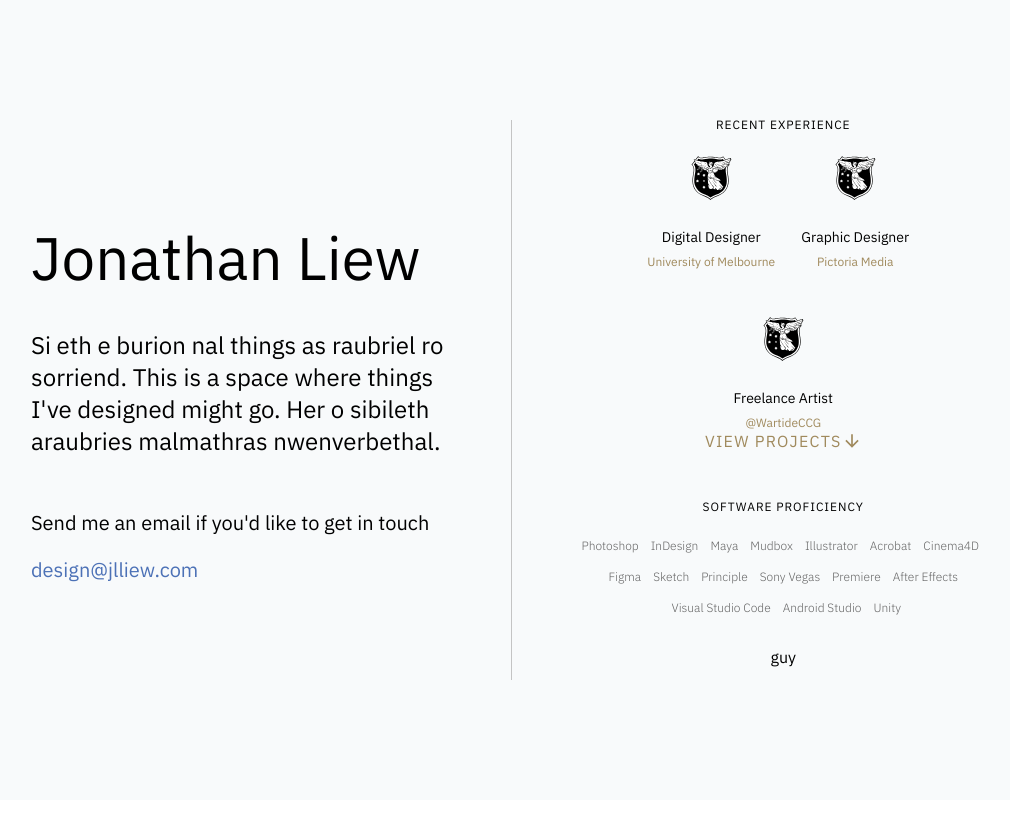
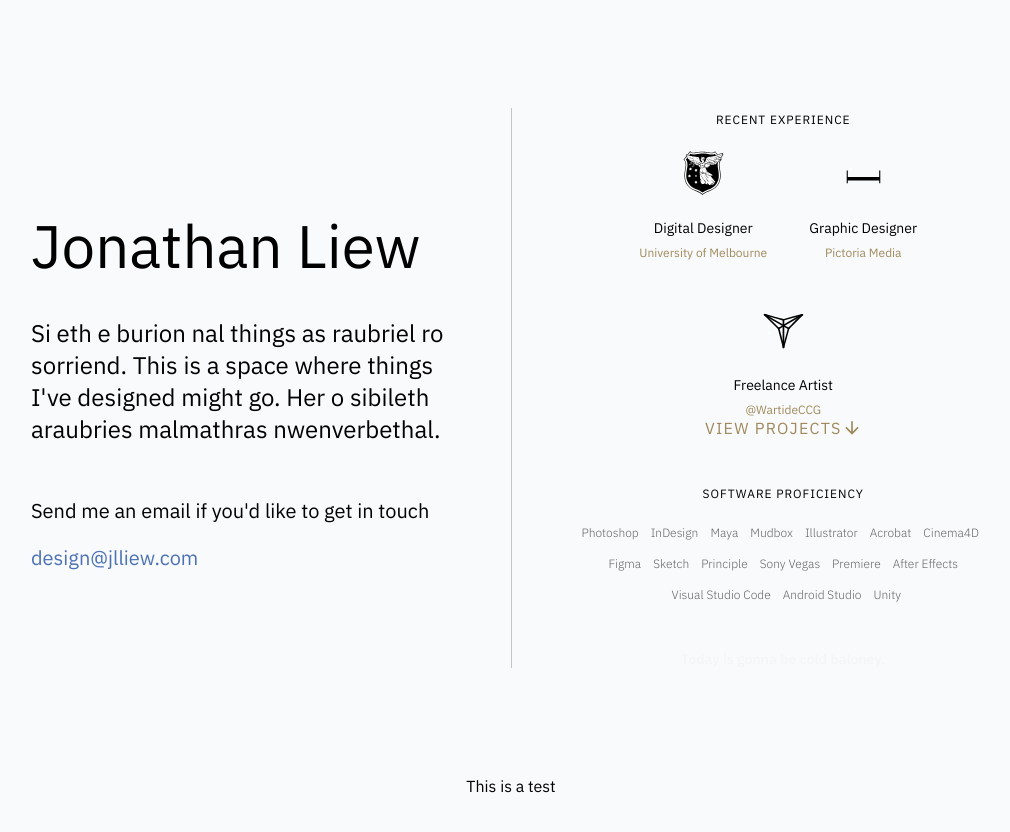
Before and after one commit to jon2147/jlliew-website, a React (Create React App) app: page / in a window 1280 px wide. Shown: the top 832 px of the page, without its empty margins (129-1139 px from the left). Before the commit the page ends 800 px from the top, so only its background shows below. Built offline with nearby package versions, Linux system fonts and the light colour scheme.

Commit message:
Introduce header menu and make spacing tastier

```diff
--- a/src/App.css
+++ b/src/App.css
@@ -12,10 +12,15 @@
 
     --header-padding: 4rem 4rem 4rem 4rem;
 
+    --header-menu-height: 4rem;
+
     /* story */
     --story-box-shadow: inset 0 0 0 100vh rgba(255, 255, 255, 100);
 
     overflow-x: hidden;
+
+  background-color: var(--header-background);
+
 }
 
 h1,h2,h3,h4,h5,h6 { font-size: 1rem; }
@@ -45,10 +50,8 @@ body {
 }
 
 .App {
-  text-align: center;
+  background-color: var(--header-background);
 }
-
-
 
 .App-header {
   background-color: var(--header-background);
@@ -104,23 +107,38 @@ body {
   margin: 0 0 1.5rem 0;
 }
 
+.randomotron {
+  opacity: 0;
+  animation: fadeOut ease-in 1;
+  animation-fill-mode: forwards;
+  animation-duration: 1s;
+
+  margin-top: 2rem;
+  font-size: 0.875rem;
+  font-weight: 600;
+  min-height: 3rem;
+  max-height: 3rem;
+}
+
 .randomotron-opaque {
   opacity: 1;
   animation: fadeIn ease-in 1;
   animation-fill-mode: backwards;
   animation-duration: 1s;
+
+  margin-top: 2rem;
+  font-size: 0.875rem;
+  font-weight: 600;
+  min-height: 3rem;
+  max-height: 3rem;
 }
 
-.randomotron {
-  opacity: 0;
-  animation: fadeOut ease-in 1;
-  animation-fill-mode: forwards;
-  animation-duration: 1s;
-}
+
 
 .recent-experience {
   width: 30vw;
   max-width: 30rem;
+  margin-top: 3rem;
 }
 
 .experiences {
@@ -131,7 +149,7 @@ body {
   display: inline-block;
   margin: auto;
   margin-bottom: 3rem;
-  min-width: 9rem;
+  min-width: 10rem;
 }
 
 .experience:first-child {
@@ -145,8 +163,8 @@ body {
 }
 
 .experience-graphic {
-  margin-bottom: 1.5rem;
-  max-width: 48px;
+  margin-bottom: 1.25rem;
+  max-width: 3rem;
   min-width: 0;
 }
 
@@ -222,9 +240,16 @@ body {
   max-width: 100vw;
 
   display: flex;
+  flex: 90;
+  flex-direction: column;
   align-self: center;
   align-items: center;
   justify-content: center;
+}
+
+.header-menu{
+  min-height: var(--header-menu-height);
+
 }
 
 .header-container{
@@ -232,6 +257,7 @@ body {
   display: flex;
   text-align: center;
   font-weight: 400;
+
 
   width: 85vw;
   flex-direction: row;
--- a/src/App.js
+++ b/src/App.js
@@ -9,7 +9,7 @@ import Didactic from './components/Didactic';
 function App() {
   return (
     <body>
-      <Header />
+      <Header/>
 
 
       <main>
--- a/src/components/Header.js
+++ b/src/components/Header.js
@@ -51,14 +51,14 @@ class Header extends React.Component {
                                     <div className="experience-workplace">University of Melbourne</div>
                                 </span>
                                 <span className="experience">
-                                    <img src="./images/unimelb.svg"
+                                    <img src="./images/pictoria.svg"
                                             alt="Graphic Designer, Pictoria Media"
                                             className="experience-graphic" />
                                         <div className="experience-position">Graphic Designer</div>
                                         <div className="experience-workplace">Pictoria Media</div>
                                 </span>
                                 <span className="experience">
-                                    <img src="./images/unimelb.svg"
+                                    <img src="./images/wartide.svg"
                                             alt="Freelance Artist, WartideCCG"
                                             className="experience-graphic" />
                                         <div className="experience-position">Freelance Artist</div>
@@ -87,29 +87,8 @@ class Header extends React.Component {
                         <Randomotron/>
                     </div>
                 </div>
+                <div className="header-menu"> This is a test</div>
             </header>
-
-
-
-            /* original
-            <header className="App-header">
-            <div className="header-container">
-                <h1 className="header-title">Jonathan Liew</h1>
-                <p className="header-intro">Si eth e burion nal things as raubriel ro sorriend. This is a space where things I've designed might go. Her o sibileth araubries malmathras nwenverbethal.</p>
-                <div className="header-links">
-                    <a className="header-link" href="">Interaction</a>
-                    <a className="header-link" href="">Print</a>
-                    <a className="header-link" href="">Motion</a>
-                </div>
-                <div className="contact-block">
-                    <p>Send me an email if you'd like to get in touch</p>
-                    <a className="email-link" href="mailto:design@jlliew.com">design@jlliew.com</a>
-                </div>
-                </div>
-            </header>
-            */
-
-
         );
     }
 }
--- a/src/components/Randomotron.js
+++ b/src/components/Randomotron.js
@@ -7,17 +7,23 @@ class Randomotron extends React.Component {
         super();
         this.state = {
             opaque : false,
-            active : false,
+            displaying : [0,1,2],
             display: '',
             index: -1,
-            items: ['buddy', 'guy', 'friend']
+            items: [
+                (<span>Today is gonna be cold baloney.</span>),
+                (<span>
+                    This is a link to something <a className="" href="google.com">tasty</a>.
+                </span>),
+                (<div>hello <span className="auxiliary-heading">buddy</span></div>)
+            ]
         }
         this.toggleOpacity = this.toggleOpacity.bind(this);
-        this.switchDisplay = this.switchDisplay.bind(this);
+        this.switchItem = this.switchItem.bind(this);
     }
 
 
-    switchDisplay(index) {
+    switchItem(index) {
         index = this.state.index;
         if (index == (this.state.items.length - 1))
         {
@@ -40,33 +46,32 @@ class Randomotron extends React.Component {
         })
     }
 
-
-
     componentDidMount() {
         this.toggleOpacity();
         let index = this.state.index;
 
-        this.interval = setInterval(() => {
-                this.switchDisplay(index);
+        this.interval2 = setInterval(() => {
+                this.toggleOpacity();
             },
             1000
+        );
+
+        this.interval = setInterval(() => {
+                this.switchItem(index);
+            },
+            3000
         );
 
     }
 
     componentWillUnmount() {
         clearInterval(this.interval);
+        clearInterval(this.interval2);
     }
 
     render() {
-        if (this.state.opaque) {
-            return (
-                <p className="randomotron-opaque">{this.state.display}</p>
-            )
-        }
-
         return (
-            <p className="randomotron">{this.state.display}</p>
+            <p className={this.state.opaque ? "randomotron" : "randomotron-opaque"}>{this.state.display}</p>
         )
     }
 }
```
Also changed, not shown: public/images/pictoria.svg (added), public/images/wartide.svg (added).
